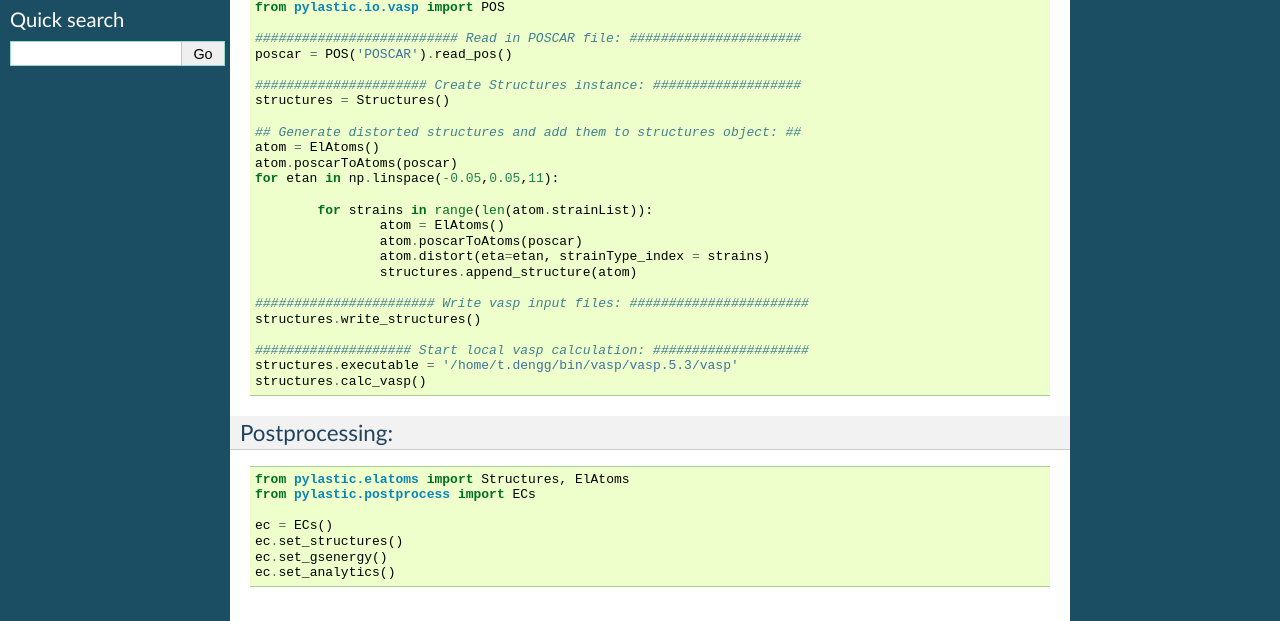
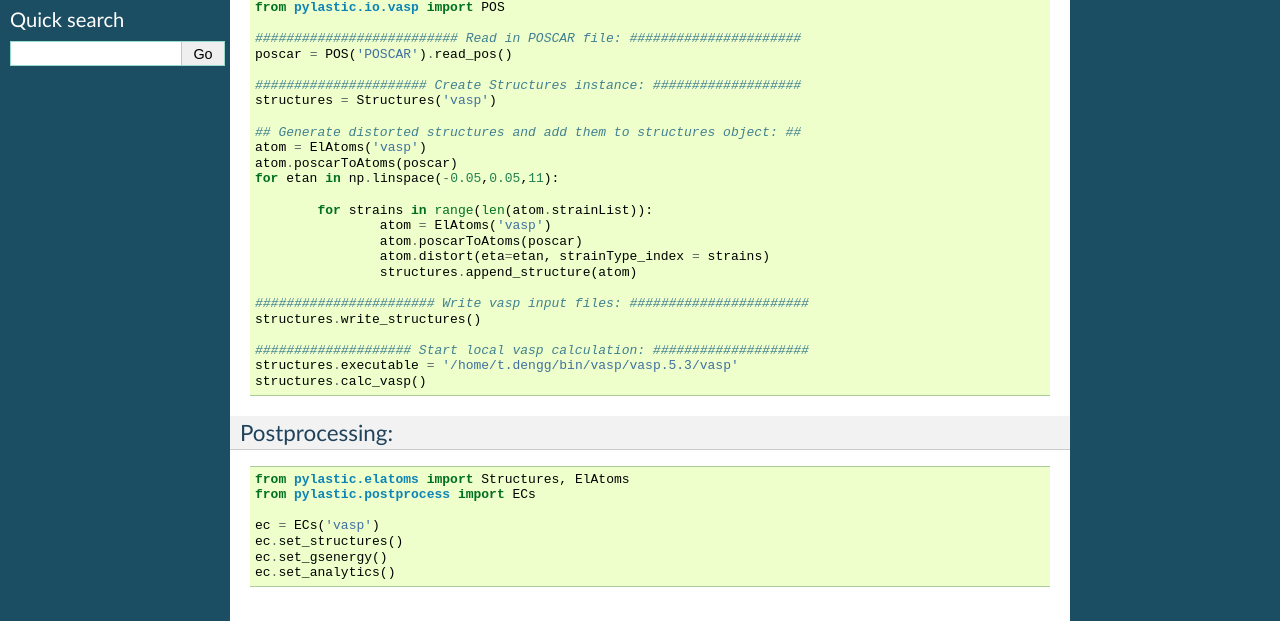
Before and after one commit to tdengg/pylastic, a Sphinx documentation site: the page built from pylastic/doc/source/example_setup.rst, in a window 1280 px wide. Shown: the part 355-976 px from the top of the page. Built offline with Sphinx 7.4.7, drawn with Linux system fonts in a browser that asks for light colours; formulas are drawn with MathJax 3.

Commit message:
Changed directoty names generated.

```diff
--- a/pylastic/doc/source/example_setup.rst
+++ b/pylastic/doc/source/example_setup.rst
@@ -21,15 +21,15 @@ ______
 	poscar = POS('POSCAR').read_pos()
 
 	###################### Create Structures instance: ###################
-	structures = Structures()
+	structures = Structures('vasp')
 
 	## Generate distorted structures and add them to structures object: ##
-	atom = ElAtoms()
+	atom = ElAtoms('vasp')
 	atom.poscarToAtoms(poscar)
 	for etan in np.linspace(-0.05,0.05,11):
 
 		for strains in range(len(atom.strainList)):
-			atom = ElAtoms()
+			atom = ElAtoms('vasp')
 			atom.poscarToAtoms(poscar)
 			atom.distort(eta=etan, strainType_index = strains)
 			structures.append_structure(atom)
@@ -49,7 +49,7 @@ _______________
 	from pylastic.elatoms import Structures, ElAtoms
 	from pylastic.postprocess import ECs
 
-	ec = ECs()
+	ec = ECs('vasp')
 	ec.set_structures()
 	ec.set_gsenergy()
 	ec.set_analytics()
--- a/pylastic/doc/source/tutorial.rst
+++ b/pylastic/doc/source/tutorial.rst
@@ -36,7 +36,7 @@ After importing the POSCAR file one can create an ASE like atoms object which ha
 	from pylastic.io.vasp import POS
 
 	poscar = POS('POSCAR').read_pos()
-	atom = ElAtoms()
+	atom = ElAtoms('vasp')
 	atom.poscarToAtoms(poscar)
 
 Distorting the atoms object
@@ -67,7 +67,7 @@ To collect the distorted structures there is the Structures class available:
 
 	from pylastic.elatoms import Structures
 
-	structures = Structures()
+	structures = Structures('vasp')
 	structures.append_structure(atom)
 
 Starting local calculations using VASP
@@ -100,7 +100,7 @@ First import the structures object previously generated when setting up the calc
 
 .. code-block:: python
 
-	ec = ECs()
+	ec = ECs('vasp')
 	ec.set_structures()
 	ec.set_gsenergy()
 
```
Also changed, not shown: 13 other files.
